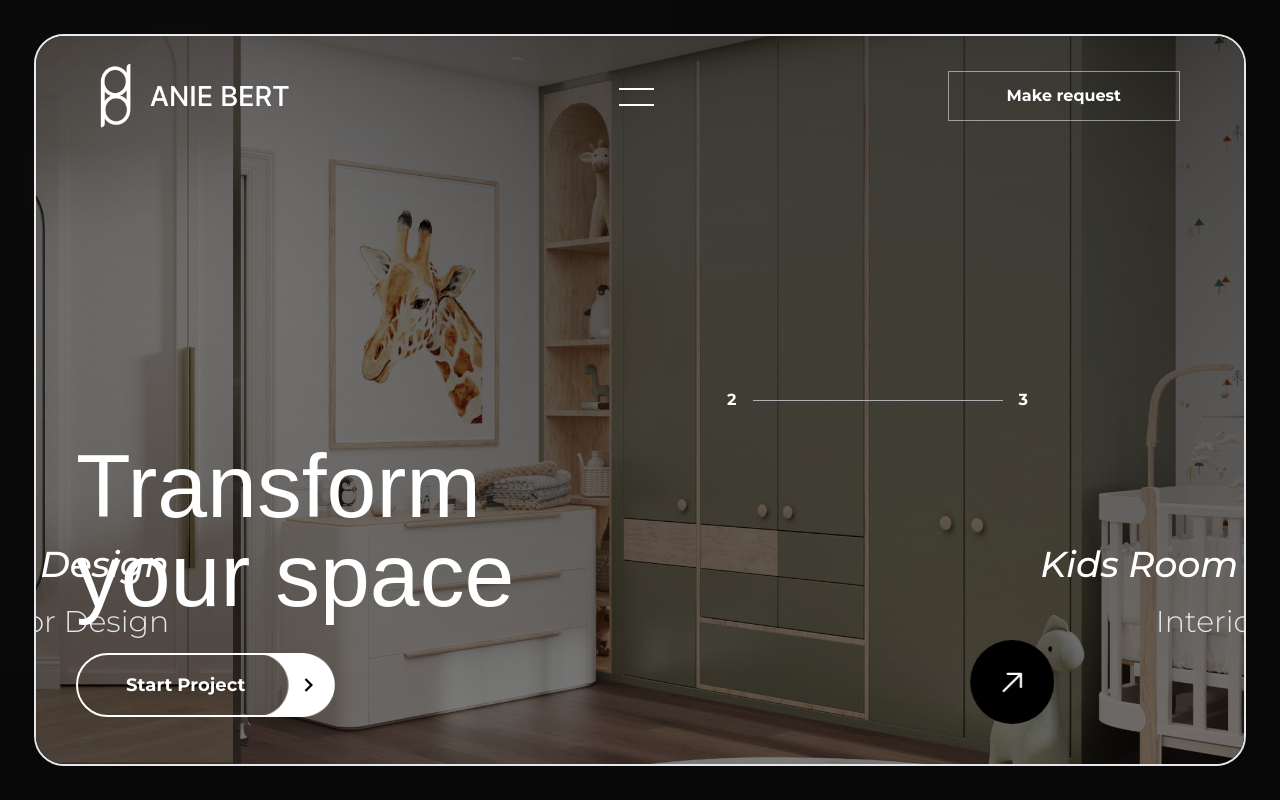
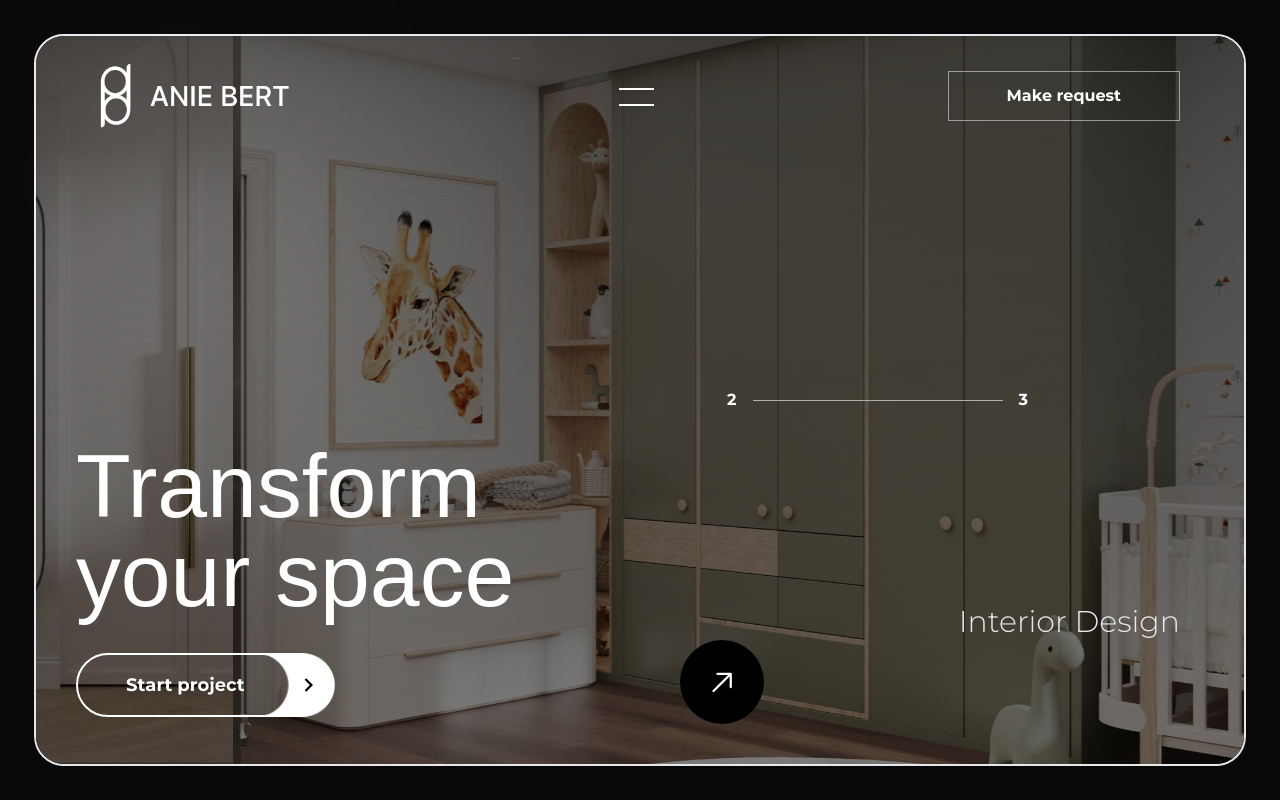
Before and after one commit to ArmanDev1010/Anie_Bert, a React (Vite) app in the folder frontend/: page / in a window 1280 px wide. Built offline with nearby package versions, Linux system fonts and the light colour scheme.

Commit message:
swiper slide info fixed

```diff
--- a/frontend/src/components/hero/SwiperSlides.jsx
+++ b/frontend/src/components/hero/SwiperSlides.jsx
@@ -22,6 +22,7 @@ const SwiperSlides = () => {
 
   const [swiper, setSwiper] = useState(null);
   const [activeIndex, setActiveIndex] = useState(null);
+  const [progress, setProgress] = useState(null);
 
   if (activeIndex == undefined || activeIndex == null || activeIndex == NaN) {
     setActiveIndex(0);
@@ -33,6 +34,7 @@ const SwiperSlides = () => {
       "--progress",
       `${(1 - progress) * 100}%`
     );
+    setProgress(progress);
   };
 
   return (
@@ -59,19 +61,20 @@ const SwiperSlides = () => {
                 backgroundImage: `
           linear-gradient(rgba(0, 0, 0, 0.7),rgba(0, 0, 0, 0.5)),url(/src/assets/swiper/${text}.jpg)`,
               }}
+            ></div>
+          </SwiperSlide>
+        ))}
+        <div className="absolute bottom-16 right-16 z-[4] max-desktopM:bottom-10 w-[500px]">
+          {["room", "type"].map((text, key) => (
+            <div
+              key={key}
+              className={`${
+                text == "room" ? "text-5xl max-desktopM:text-4xl" : "text-3xl"
+              } pointer-events-none capitalize overflow-hidden text-right`}
             >
-              <div className="absolute bottom-16 right-16 z-[4] max-desktopM:bottom-10">
-                {["room", "type"].map((text_, key_) => (
-                  <div
-                    key={key_}
-                    className={`${
-                      text_ == "room"
-                        ? "text-5xl max-desktopM:text-4xl"
-                        : "text-3xl"
-                    } pointer-events-none capitalize overflow-hidden`}
-                  >
-                    {text_ == "room" ? (
+              {text == "room" ? (
                 <motion.div
+                  key={activeIndex}
                   initial="hidden"
                   whileInView="visible"
                   viewport={{ once: false }}
@@ -84,18 +87,21 @@ const SwiperSlides = () => {
                     visible: { opacity: 1, y: 0 },
                     hidden: { opacity: 0, y: 60 },
                   }}
+                  animate={
+                    progress?.toFixed(1) == "0.2" ? "visisble" : "hidden"
+                  }
                   className="mb-5 font-medium italic"
                 >
-                        {t(`hero.swiper.${text}.room`)}
+                  {t(`hero.swiper.${activeIndex + 1}.room`)}
                 </motion.div>
               ) : (
-                      <div className="text-right text-gray-200">
-                        {t(`hero.swiper.${text}.type`)}
+                <div className="text-gray-200">
+                  {t(`hero.swiper.${activeIndex + 1}.type`)}
                 </div>
               )}
             </div>
           ))}
-                <div className="w-fit relative max-desktopM:right-[70px]">
+          <div className="w-fit relative">
             <TiltCard
               element={
                 <div
@@ -115,9 +121,6 @@ const SwiperSlides = () => {
             />
           </div>
         </div>
-            </div>
-          </SwiperSlide>
-        ))}
         <div className="absolute right-[216px] top-1/2 -translate-y-1/2 z-[10] flex items-center gap-4 font-semibold pointer-events-none">
           <p>{activeIndex + 1}</p>
           <div className="autoplay-progress w-[250px] h-[1px] bg-[#afb0b2]">
--- a/frontend/src/languages/am/translation.json
+++ b/frontend/src/languages/am/translation.json
@@ -14,8 +14,8 @@
   },
   "hero": {
     "buttons": {
-      "start": "Start Project",
-      "learn": "Learn More"
+      "start": "Start project",
+      "learn": "Learn more"
     },
     "swiper": {
       "1": { "room": "Bedroom Design", "type": "interior Design" },
```
Lines whose indentation alone changed are shown as unchanged.
